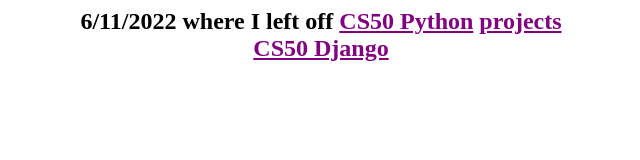
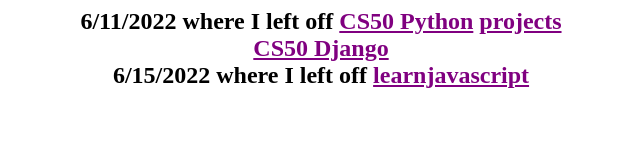
Before and after one commit to lvSojen/lvSojen.github.io, a plain HTML site: page index.html in a window 1280 px wide. Shown: the whole page, without its empty margins (319-959 px from the left). Drawn offline with Linux system fonts and the light colour scheme.

Commit message:
update page

```diff
--- a/index.html
+++ b/index.html
@@ -16,6 +16,11 @@
         href="https://learning.edx.org/course/course-v1:HarvardX+CS50W+Web/block-v1:HarvardX+CS50W+Web+type@sequential+block@1f15588a9a7a47149f4c9dddea4edae0/block-v1:HarvardX+CS50W+Web+type@vertical+block@c07a8a851a644654b5bc89452cacae74"
         >CS50 Django</a
       ><br />
+      6/15/2022 where I left off
+      <a
+        href="https://scrimba.com/learn/learnjavascript/strings-vs-numbers-cob7245e1968dbb07f17f8c00"
+        >learnjavascript</a
+      ><br />
     </div>
   </body>
 </html>
```
